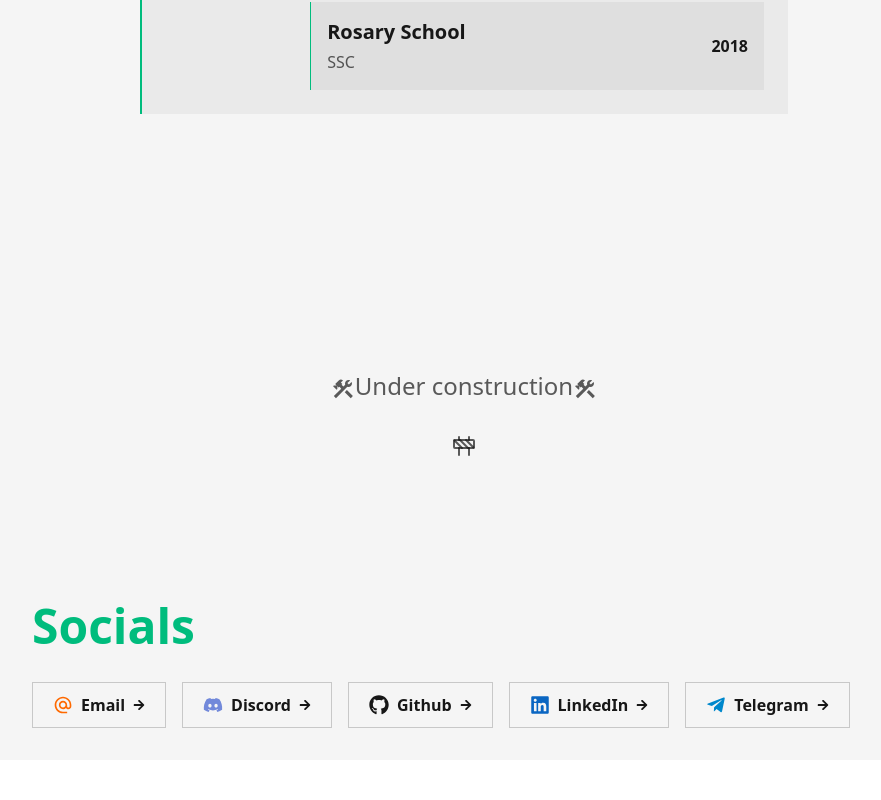
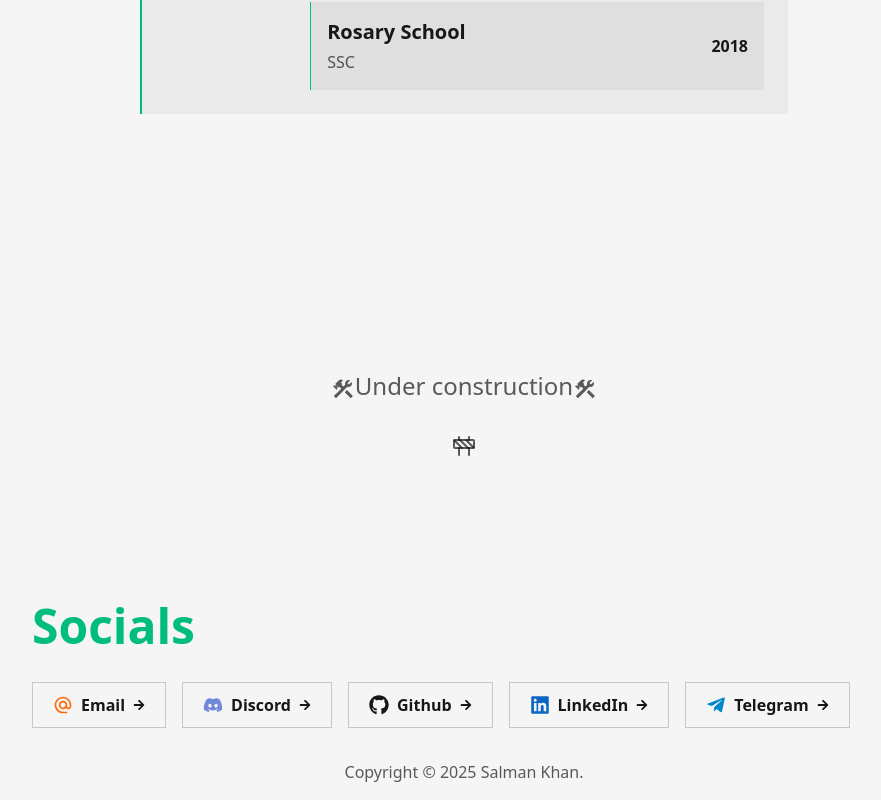
Before and after one commit to salman9802/Portfolio, a React (Vite) app: page / in a window 1280 px wide. Shown: the part 1452-2252 px from the top of the page, without its empty margins (176-1057 px from the left). Before the commit the page ends 2212 px from the top, so only its background shows below. Built offline with nearby package versions, Linux system fonts and the light colour scheme.

Commit message:
feat: add 'Footer' with copyright

```diff
--- a/src/App.tsx
+++ b/src/App.tsx
@@ -5,6 +5,7 @@ import Projects from "./components/Projects.tsx";
 import Socials from "./components/Socials.tsx";
 import useTheme from "./hooks/theme.tsx";
 import ScrollToTop from "./components/ScrollToTop.tsx";
+import Footer from "./components/Footer.tsx";
 
 function App() {
   const { themecls } = useTheme();
@@ -20,6 +21,7 @@ function App() {
         <Projects />
         <Socials />
         <ScrollToTop />
+        <Footer />
       </div>
     </div>
   );
--- /dev/null
+++ b/src/components/Footer.tsx
@@ -0,0 +1,21 @@
+import { useEffect, useState } from "react";
+import { YEAR } from "../constants/info";
+
+const Footer = () => {
+  const [copyrightYear, setCopyrightYear] = useState(
+    `${new Date().getFullYear()}`,
+  );
+
+  useEffect(() => {
+    if (YEAR !== copyrightYear)
+      setCopyrightYear(`${YEAR} - ${new Date().getFullYear()}`);
+  }, []);
+
+  return (
+    <div className="text-theme-text/70 my-4 text-center font-light">
+      Copyright &copy; {copyrightYear} Salman Khan.
+    </div>
+  );
+};
+
+export default Footer;
--- a/src/constants/info.tsx
+++ b/src/constants/info.tsx
@@ -82,3 +82,5 @@ export const SOCIAL = [
     icon: <FaTelegramPlane className="size-5 text-[#0088CC]" />,
   },
 ];
+
+export const YEAR = "2025";
```
Also changed, not shown: 5 other files (tests, documents, lock files or other folders).
